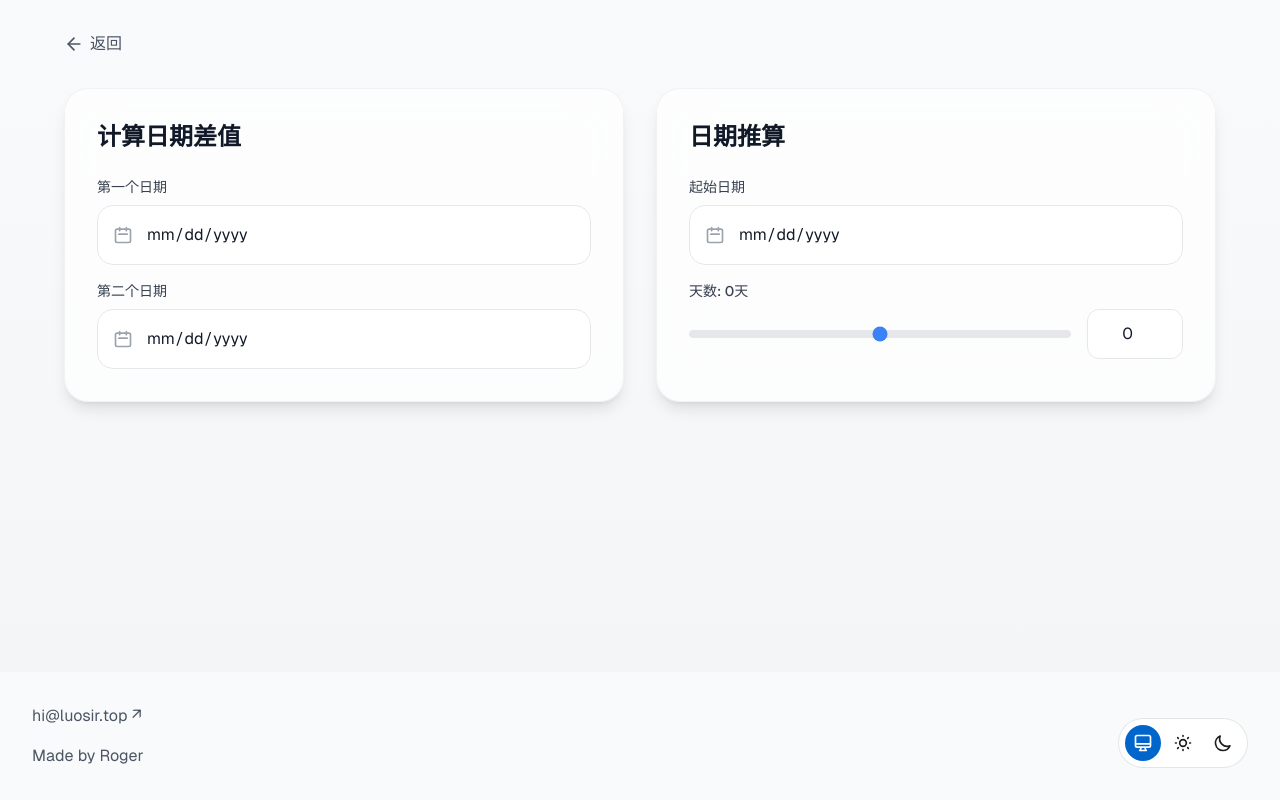
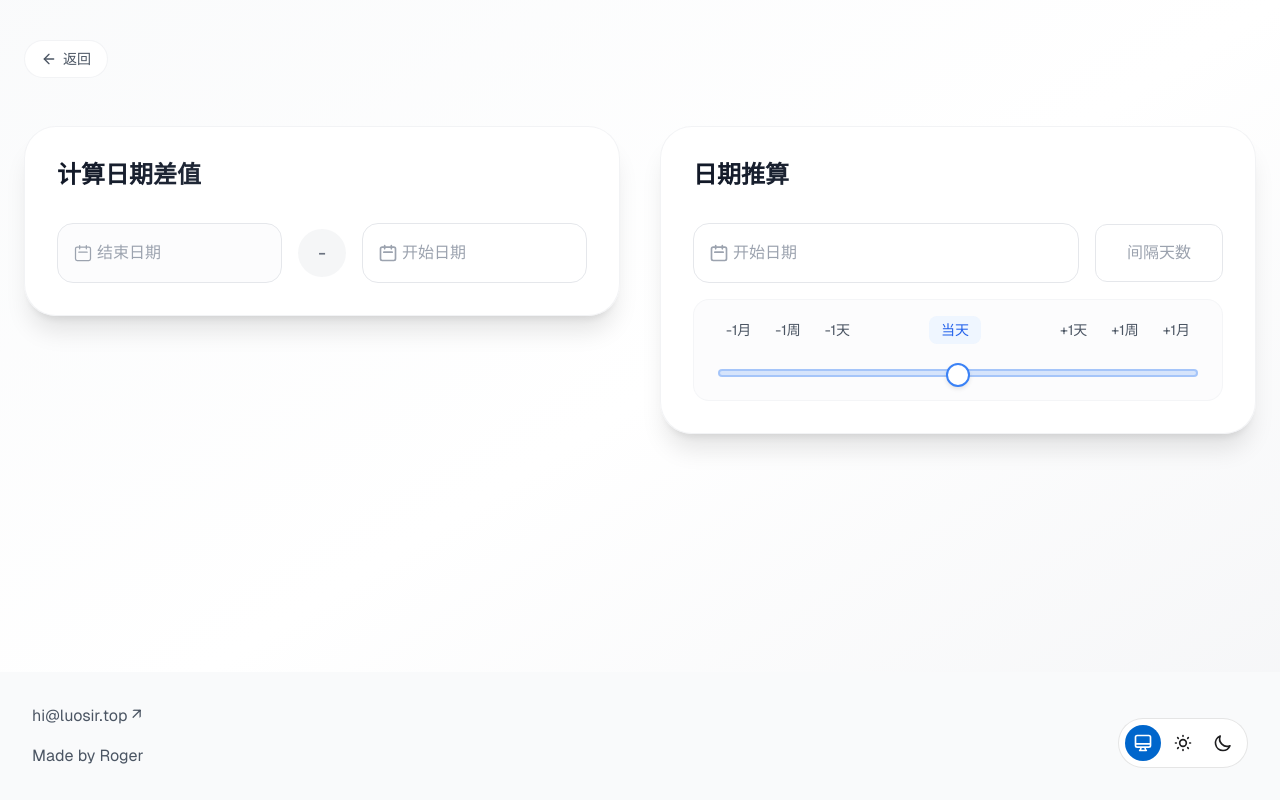
Before and after one commit to luocompany/luosir, a Next.js app: page /tools/date-tools in a window 1280 px wide. Built offline with nearby package versions, Linux system fonts and the light colour scheme.

Commit message:
日期计算器优化

```diff
--- a/app/tools/date-tools/page.tsx
+++ b/app/tools/date-tools/page.tsx
@@ -4,22 +4,7 @@ import { useState, useEffect } from 'react';
 import Link from 'next/link';
 import Footer from '../../components/Footer';
 import { ArrowLeft } from 'lucide-react';
-
-// 在组件内添加自定义样式
-const dateInputStyles = `
-  .custom-date-input::-webkit-calendar-picker-indicator {
-    background: transparent;
-    bottom: 0;
-    color: transparent;
-    cursor: pointer;
-    height: auto;
-    left: 0;
-    position: absolute;
-    right: 0;
-    top: 0;
-    width: auto;
-  }
-`;
+import './styles.css';
 
 export default function DateTools() {
   // 日期差值计算的状态
@@ -29,8 +14,15 @@ export default function DateTools() {
 
   // 日期推算的状态
   const [baseDate, setBaseDate] = useState('');
-  const [days, setDays] = useState('0');
+  const [days, setDays] = useState('');
   const [resultDate, setResultDate] = useState<string | null>(null);
+
+  // 添加一个格式化日期的函数
+  const formatDate = (dateString: string) => {
+    if (!dateString) return '';
+    const [year, month, day] = dateString.split('-');
+    return `${year}-${month}-${day}`;
+  };
 
   // 日期差值计算的效果
   useEffect(() => {
@@ -45,78 +37,106 @@ export default function DateTools() {
     }
   }, [date1, date2]);
 
-  // 日期推算的效果
+  // 修改日期推算的效果
   useEffect(() => {
-    if (baseDate && days) {
+    if (baseDate && days !== '') {
+      try {
         const date = new Date(baseDate);
-      date.setDate(date.getDate() + parseInt(days));
-      setResultDate(date.toISOString().split('T')[0]);
+        // 确保 days 是有效数字
+        const daysNum = parseInt(days) || 0;
+        // 使用 UTC 时间来避免时区问题
+        const utcDate = new Date(Date.UTC(
+          date.getUTCFullYear(),
+          date.getUTCMonth(),
+          date.getUTCDate() + daysNum
+        ));
+        // 格式化日期
+        const resultDateStr = utcDate.toISOString().split('T')[0];
+        setResultDate(resultDateStr);
+      } catch (error) {
+        console.error('Date calculation error:', error);
+        setResultDate(null);
+      }
     } else {
       setResultDate(null);
     }
   }, [baseDate, days]);
 
+  // 修改按钮点击处理函数
+  const handleDaysChange = (change: number) => {
+    setDays(prev => {
+      const currentDays = prev === '' ? 0 : parseInt(prev);
+      return (currentDays + change).toString();
+    });
+  };
+
   return (
-    <div className="min-h-screen flex flex-col bg-gradient-to-b from-gray-50 to-gray-100 dark:from-gray-900 dark:to-gray-800">
-      <style>{dateInputStyles}</style>
-      <main className="flex-1 px-3 py-4 sm:px-4 sm:py-8">
-        <div className="max-w-6xl mx-auto">
-          <div className="flex items-center mb-4 sm:mb-8">
+    <div className="min-h-screen flex flex-col bg-gradient-to-br from-gray-50/90 via-white/60 to-gray-100/90 dark:from-gray-900 dark:via-gray-900/80 dark:to-gray-800">
+      <main className="flex-1 px-4 py-6 sm:px-6 sm:py-10">
+        <div className="max-w-7xl mx-auto">
+          {/* 返回按钮优化 */}
+          <div className="flex items-center mb-8 sm:mb-12">
             <Link
               href="/tools"
-              className="inline-flex items-center text-gray-600 hover:text-gray-900 dark:text-gray-400 dark:hover:text-gray-100 transition-colors"
+              className="group inline-flex items-center px-4 py-2 rounded-full bg-white/90 dark:bg-gray-800/90 backdrop-blur-lg border border-gray-200/50 dark:border-gray-700/50 text-gray-600 hover:text-gray-900 dark:text-gray-400 dark:hover:text-gray-100 transition-all hover:shadow-lg hover:scale-[1.02]"
             >
-              <ArrowLeft className="h-4 w-4 sm:h-5 sm:w-5 mr-1.5" />
-              <span className="text-sm sm:text-base font-medium">返回</span>
+              <ArrowLeft className="h-4 w-4 mr-1.5 transition-transform group-hover:-translate-x-0.5" />
+              <span className="text-sm font-medium">返回</span>
             </Link>
           </div>
 
-          <div className="grid grid-cols-1 md:grid-cols-2 gap-4 sm:gap-8">
-            {/* 日期差值计算部分 */}
-            <div className="space-y-4 sm:space-y-6 bg-white/70 dark:bg-gray-800/70 backdrop-blur-xl p-4 sm:p-8 rounded-2xl sm:rounded-3xl shadow-lg border border-gray-200/50 dark:border-gray-700/50">
-              <h2 className="text-xl sm:text-2xl font-semibold text-gray-900 dark:text-white">计算日期差值</h2>
-              <div className="space-y-3 sm:space-y-4">
-                <div className="relative">
-                  <label
-                    htmlFor="date1"
-                    className="block text-sm font-medium text-gray-700 dark:text-gray-300 mb-1 sm:mb-2"
-                  >
-                    第一个日期
-                  </label>
-                  <div className="relative">
+          {/* 网格布局优化 */}
+          <div className="grid grid-cols-1 lg:grid-cols-2 gap-8 lg:gap-10">
+            {/* 日期差值计算部分 - 优化卡片样式 */}
+            <div className="bg-white/95 dark:bg-gray-800/95 backdrop-blur-2xl p-6 sm:p-8 rounded-[2rem] shadow-xl border border-gray-200/50 dark:border-gray-700/50 h-fit hover:shadow-2xl transition-all duration-500">
+              <h2 className="text-2xl font-semibold bg-gradient-to-r from-gray-900 to-gray-600 dark:from-white dark:to-gray-300 bg-clip-text text-transparent mb-8">
+                计算日期差值
+              </h2>
+              <div className="space-y-6">
+                <div className="flex items-center gap-4">
+                  <div className="relative flex-1">
+                    <div className="date-input-wrapper group">
                       <input
                         id="date1"
                         type="date"
                         value={date1}
-                      onChange={(e) => setDate1(e.target.value)}
-                      className="custom-date-input w-full p-3 sm:p-4 rounded-xl sm:rounded-2xl border border-gray-200 dark:border-gray-700 bg-white/50 dark:bg-gray-900/50 backdrop-blur-sm text-gray-900 dark:text-white focus:outline-none focus:ring-2 focus:ring-blue-500/30 transition-all hover:border-blue-500/50 appearance-none pl-10 sm:pl-12 text-sm sm:text-base"
+                        onChange={(e) => {
+                          const newDate = e.target.value;
+                          setDate1(newDate);
+                          e.target.value = formatDate(newDate);
+                        }}
+                        className="custom-date-input w-full p-4 rounded-2xl border border-gray-200 dark:border-gray-700 bg-gray-50/50 dark:bg-gray-900/50 backdrop-blur-xl text-gray-900 dark:text-white focus:outline-none focus:ring-2 focus:ring-blue-500/30 transition-all hover:border-blue-500/30 appearance-none pl-12"
                       />
+                      <span className="date-placeholder">结束日期</span>
                       <svg
-                      className="absolute left-3 sm:left-4 top-1/2 -translate-y-1/2 w-4 h-4 sm:w-5 sm:h-5 text-gray-400 pointer-events-none"
+                        className="absolute left-4 top-1/2 -translate-y-1/2 w-5 h-5 text-gray-400 group-hover:text-blue-500/70 transition-colors"
                         fill="none"
                         viewBox="0 0 24 24"
                         stroke="currentColor"
                       >
-                      <path strokeLinecap="round" strokeLinejoin="round" strokeWidth={2} d="M8 7V3m8 4V3m-9 8h10M5 21h14a2 2 0 002-2V7a2 2 0 00-2-2H5a2 2 0 00-2 2v12a2 2 0 002 2z" />
+                        <path strokeLinecap="round" strokeLinejoin="round" strokeWidth={1.5} d="M8 7V3m8 4V3m-9 8h10M5 21h14a2 2 0 002-2V7a2 2 0 00-2-2H5a2 2 0 00-2 2v12a2 2 0 002 2z" />
                       </svg>
                     </div>
                   </div>
 
-                <div className="relative">
-                  <label
-                    htmlFor="date2"
-                    className="block text-sm font-medium text-gray-700 dark:text-gray-300 mb-1 sm:mb-2"
-                  >
-                    第二个日期
-                  </label>
-                  <div className="relative">
+                  <div className="flex items-center justify-center w-12 h-12 rounded-full bg-gray-100/80 dark:bg-gray-700/50 backdrop-blur-xl">
+                    <span className="text-gray-500 dark:text-gray-400 text-lg font-medium">-</span>
+                  </div>
+
+                  <div className="relative flex-1">
+                    <div className="date-input-wrapper">
                       <input
                         id="date2"
                         type="date"
                         value={date2}
-                      onChange={(e) => setDate2(e.target.value)}
-                      className="custom-date-input w-full p-3 sm:p-4 rounded-xl sm:rounded-2xl border border-gray-200 dark:border-gray-700 bg-white/50 dark:bg-gray-900/50 backdrop-blur-sm text-gray-900 dark:text-white focus:outline-none focus:ring-2 focus:ring-blue-500/30 transition-all hover:border-blue-500/50 appearance-none pl-10 sm:pl-12 text-sm sm:text-base"
+                        onChange={(e) => {
+                          const newDate = e.target.value;
+                          setDate2(newDate);
+                          e.target.value = formatDate(newDate);
+                        }}
+                        className="custom-date-input w-full p-3 sm:p-4 rounded-xl sm:rounded-2xl border border-gray-200 dark:border-gray-700 bg-gradient-to-r from-white/90 to-white/70 dark:from-gray-900/90 dark:to-gray-900/70 backdrop-blur-sm text-gray-900 dark:text-white focus:outline-none focus:ring-2 focus:ring-blue-500/40 focus:border-blue-500/50 transition-all hover:border-blue-500/50 appearance-none pl-10 sm:pl-12 text-sm sm:text-base"
                       />
+                      <span className="date-placeholder">开始日期</span>
                       <svg
                         className="absolute left-3 sm:left-4 top-1/2 -translate-y-1/2 w-4 h-4 sm:w-5 sm:h-5 text-gray-400 pointer-events-none"
                         fill="none"
@@ -130,33 +150,36 @@ export default function DateTools() {
                 </div>
 
                 {diffDays !== null && (
-                <div className="mt-4 sm:mt-6 p-4 sm:p-6 rounded-xl sm:rounded-2xl bg-blue-50/50 dark:bg-blue-900/20 backdrop-blur-sm border border-blue-100 dark:border-blue-800/50">
-                  <p className="text-center text-lg sm:text-xl font-medium text-gray-900 dark:text-white">
-                    相差 <span className="text-blue-600 dark:text-blue-400 font-semibold">{diffDays}</span> 天
-                  </p>
+                  <div className="mt-6 p-6 rounded-2xl bg-gradient-to-r from-blue-50/90 to-blue-50/50 dark:from-blue-900/30 dark:to-blue-900/10 backdrop-blur-xl border border-blue-100/80 dark:border-blue-800/30">
+                    <div className="flex items-center justify-center gap-3">
+                      <span className="text-gray-600 dark:text-gray-300 text-lg">计算结果：相差</span>
+                      <span className="text-3xl font-bold bg-gradient-to-r from-blue-600 to-blue-500 dark:from-blue-400 dark:to-blue-300 bg-clip-text text-transparent">
+                        {diffDays}
+                      </span>
+                      <span className="text-gray-600 dark:text-gray-300 text-lg">天</span>
+                    </div>
                   </div>
                 )}
               </div>
+            </div>
 
-            {/* 日期推算部分 */}
-            <div className="space-y-4 sm:space-y-6 bg-white/70 dark:bg-gray-800/70 backdrop-blur-xl p-4 sm:p-8 rounded-2xl sm:rounded-3xl shadow-lg border border-gray-200/50 dark:border-gray-700/50">
-              <h2 className="text-xl sm:text-2xl font-semibold text-gray-900 dark:text-white">日期推算</h2>
+            {/* 日期推算部分 - 优化卡片样式 */}
+            <div className="bg-white/95 dark:bg-gray-800/95 backdrop-blur-2xl p-6 sm:p-8 rounded-[2rem] shadow-xl border border-gray-200/50 dark:border-gray-700/50 h-fit hover:shadow-2xl transition-all duration-500">
+              <h2 className="text-2xl font-semibold bg-gradient-to-r from-gray-900 to-gray-600 dark:from-white dark:to-gray-300 bg-clip-text text-transparent mb-8">
+                日期推算
+              </h2>
               <div className="space-y-3 sm:space-y-4">
-                <div className="relative">
-                  <label
-                    htmlFor="baseDate"
-                    className="block text-sm font-medium text-gray-700 dark:text-gray-300 mb-1 sm:mb-2"
-                  >
-                    起始日期
-                  </label>
-                  <div className="relative">
+                <div className="flex items-center gap-4">
+                  <div className="relative flex-1">
+                    <div className="date-input-wrapper">
                       <input
                         id="baseDate"
                         type="date"
                         value={baseDate}
                         onChange={(e) => setBaseDate(e.target.value)}
-                      className="custom-date-input w-full p-3 sm:p-4 rounded-xl sm:rounded-2xl border border-gray-200 dark:border-gray-700 bg-white/50 dark:bg-gray-900/50 backdrop-blur-sm text-gray-900 dark:text-white focus:outline-none focus:ring-2 focus:ring-blue-500/30 transition-all hover:border-blue-500/50 appearance-none pl-10 sm:pl-12 text-sm sm:text-base"
+                        className="custom-date-input w-full p-3 sm:p-4 rounded-xl sm:rounded-2xl border border-gray-200 dark:border-gray-700 bg-gradient-to-r from-white/90 to-white/70 dark:from-gray-900/90 dark:to-gray-900/70 backdrop-blur-sm text-gray-900 dark:text-white focus:outline-none focus:ring-2 focus:ring-blue-500/40 focus:border-blue-500/50 transition-all hover:border-blue-500/50 appearance-none pl-10 sm:pl-12 text-sm sm:text-base"
                       />
+                      <span className="date-placeholder">开始日期</span>
                       <svg
                         className="absolute left-3 sm:left-4 top-1/2 -translate-y-1/2 w-4 h-4 sm:w-5 sm:h-5 text-gray-400 pointer-events-none"
                         fill="none"
@@ -168,30 +191,92 @@ export default function DateTools() {
                     </div>
                   </div>
 
-                <div>
-                  <label
-                    htmlFor="daysRange"
-                    className="block text-sm font-medium text-gray-700 dark:text-gray-300 mb-1 sm:mb-2"
+                  <div className="relative w-32">
+                    <div className="relative">
+                      <input
+                        id="daysInput"
+                        type="number"
+                        value={days}
+                        onChange={(e) => setDays(e.target.value)}
+                        className="w-full p-3 sm:p-4 rounded-xl border border-gray-200 dark:border-gray-700
+                          bg-white/50 dark:bg-gray-900/50 backdrop-blur-sm text-gray-900 dark:text-white
+                          focus:outline-none focus:ring-2 focus:ring-blue-500/30 transition-all text-center
+                          hover:border-blue-500/50 text-sm sm:text-base"
+                      />
+                      {!days && (
+                        <span className="absolute left-0 right-0 top-1/2 -translate-y-1/2 text-gray-400 text-center pointer-events-none">
+                          间隔天数
+                        </span>
+                      )}
+                      {days && (
+                        <span className="absolute right-3 top-1/2 -translate-y-1/2 text-gray-400">天</span>
+                      )}
+                    </div>
+                  </div>
+                </div>
+
+                <div className="space-y-4 bg-gray-50/50 dark:bg-gray-800/50 rounded-2xl p-4 backdrop-blur-sm border border-gray-200/30 dark:border-gray-700/30">
+                  <div className="flex items-center justify-between px-2">
+                    <div className="flex items-center gap-2">
+                      <button
+                        onClick={() => handleDaysChange(-30)}
+                        className="px-2 py-1 text-sm rounded-lg hover:bg-gray-100 dark:hover:bg-gray-700 text-gray-600 dark:text-gray-400"
                       >
-                    天数: {days}天
-                  </label>
-                  <div className="flex items-center gap-3 sm:gap-4">
+                        -1月
+                      </button>
+                      <button
+                        onClick={() => handleDaysChange(-7)}
+                        className="px-2 py-1 text-sm rounded-lg hover:bg-gray-100 dark:hover:bg-gray-700 text-gray-600 dark:text-gray-400"
+                      >
+                        -1周
+                      </button>
+                      <button
+                        onClick={() => handleDaysChange(-1)}
+                        className="px-2 py-1 text-sm rounded-lg hover:bg-gray-100 dark:hover:bg-gray-700 text-gray-600 dark:text-gray-400"
+                      >
+                        -1天
+                      </button>
+                    </div>
+
+                    <button
+                      onClick={() => setDays('0')}
+                      className="px-3 py-1 text-sm rounded-lg bg-blue-50 hover:bg-blue-100 dark:bg-blue-900/30 dark:hover:bg-blue-900/50 text-blue-600 dark:text-blue-400 font-medium"
+                    >
+                      当天
+                    </button>
+
+                    <div className="flex items-center gap-2">
+                      <button
+                        onClick={() => handleDaysChange(1)}
+                        className="px-2 py-1 text-sm rounded-lg hover:bg-gray-100 dark:hover:bg-gray-700 text-gray-600 dark:text-gray-400"
+                      >
+                        +1天
+                      </button>
+                      <button
+                        onClick={() => handleDaysChange(7)}
+                        className="px-2 py-1 text-sm rounded-lg hover:bg-gray-100 dark:hover:bg-gray-700 text-gray-600 dark:text-gray-400"
+                      >
+                        +1周
+                      </button>
+                      <button
+                        onClick={() => handleDaysChange(30)}
+                        className="px-2 py-1 text-sm rounded-lg hover:bg-gray-100 dark:hover:bg-gray-700 text-gray-600 dark:text-gray-400"
+                      >
+                        +1月
+                      </button>
+                    </div>
+                  </div>
+
+                  <div className="relative px-2">
                     <input
                       id="daysRange"
                       type="range"
                       min="-365"
                       max="365"
+                      step="1"
                       value={days}
                       onChange={(e) => setDays(e.target.value)}
-                      className="w-full h-2 bg-gray-200 dark:bg-gray-700 rounded-lg appearance-none cursor-pointer accent-blue-500 hover:accent-blue-600 transition-all"
-                    />
-                    <input
-                      id="daysInput"
-                      type="number"
-                      value={days}
-                      onChange={(e) => setDays(e.target.value)}
-                      aria-label="天数输入框"
-                      className="w-20 sm:w-24 p-2 sm:p-3 rounded-lg sm:rounded-xl border border-gray-200 dark:border-gray-700 bg-white/50 dark:bg-gray-900/50 backdrop-blur-sm text-gray-900 dark:text-white focus:outline-none focus:ring-2 focus:ring-blue-500/30 transition-all text-center hover:border-blue-500/50 text-sm sm:text-base"
+                      className="slider-input w-full"
                     />
                   </div>
                 </div>
@@ -201,7 +286,7 @@ export default function DateTools() {
                 <div className="mt-4 sm:mt-6 p-4 sm:p-6 rounded-xl sm:rounded-2xl bg-blue-50/50 dark:bg-blue-900/20 backdrop-blur-sm border border-blue-100 dark:border-blue-800/50">
                   <p className="text-center text-lg sm:text-xl font-medium text-gray-900 dark:text-white">
                     {days}天{parseInt(days) >= 0 ? '后' : '前'}是:
-                    <span className="text-blue-600 dark:text-blue-400 font-semibold ml-2">{resultDate}</span>
+                    <span className="text-blue-600 dark:text-blue-400 font-semibold ml-2">{formatDate(resultDate)}</span>
                   </p>
                 </div>
               )}
--- /dev/null
+++ b/app/tools/date-tools/styles.css
@@ -0,0 +1,166 @@
+.custom-date-input {
+  position: relative;
+  transition: all 0.3s cubic-bezier(0.4, 0, 0.2, 1);
+  color-scheme: light dark;
+  font-size: 16px;
+  backdrop-filter: blur(8px);
+}
+
+.custom-date-input::-webkit-calendar-picker-indicator {
+  background: transparent;
+  bottom: 0;
+  color: transparent;
+  cursor: pointer;
+  height: auto;
+  left: 0;
+  position: absolute;
+  right: 0;
+  top: 0;
+  width: auto;
+  opacity: 0;
+}
+
+.custom-date-input::-webkit-datetime-edit-text {
+  display: none;
+}
+
+.custom-date-input::-webkit-datetime-edit-year-field,
+.custom-date-input::-webkit-datetime-edit-month-field,
+.custom-date-input::-webkit-datetime-edit-day-field {
+  padding: 0 2px;
+  color: transparent;
+}
+
+.custom-date-input:not([value=""])::-webkit-datetime-edit-year-field,
+.custom-date-input:not([value=""])::-webkit-datetime-edit-month-field,
+.custom-date-input:not([value=""])::-webkit-datetime-edit-day-field {
+  color: inherit;
+}
+
+.custom-date-input:not([value=""])::-webkit-datetime-edit-text {
+  display: inline-block;
+  padding: 0 2px;
+  color: inherit;
+  content: "-";
+}
+
+.date-input-wrapper {
+  position: relative;
+  width: 100%;
+  transition: all 0.3s cubic-bezier(0.4, 0, 0.2, 1);
+}
+
+.date-placeholder {
+  position: absolute;
+  left: 40px;
+  top: 50%;
+  transform: translateY(-50%);
+  color: #9CA3AF;
+  pointer-events: none;
+  opacity: 1;
+  transition: opacity 0.2s ease;
+  z-index: 1;
+}
+
+.custom-date-input:not([value=""]) + .date-placeholder {
+  opacity: 0;
+}
+
+.custom-date-input:hover {
+  transform: translateY(-1px);
+  box-shadow: 0 8px 28px rgba(0, 0, 0, 0.05);
+}
+
+.custom-date-input:focus {
+  transform: translateY(-1px);
+  box-shadow: 0 8px 32px rgba(59, 130, 246, 0.15);
+}
+
+.dark .custom-date-input:hover {
+  box-shadow: 0 8px 24px rgba(0, 0, 0, 0.15);
+}
+
+.dark .custom-date-input:focus {
+  box-shadow: 0 8px 32px rgba(59, 130, 246, 0.15);
+}
+
+.date-input-wrapper:hover {
+  transform: translateY(-1px);
+}
+
+.slider-input {
+  -webkit-appearance: none;
+  appearance: none;
+  height: 8px;
+  width: 100%;
+  background: transparent;
+  cursor: pointer;
+}
+
+.slider-input::-webkit-slider-runnable-track {
+  width: 100%;
+  height: 8px;
+  background: linear-gradient(
+    to right,
+    rgb(59 130 246 / 0.2) 0%,
+    rgb(59 130 246 / 0.2) 50%,
+    rgb(59 130 246 / 0.2) 100%
+  );
+  border-radius: 999px;
+  border: 2px solid rgb(59 130 246 / 0.3);
+}
+
+.slider-input::-webkit-slider-thumb {
+  -webkit-appearance: none;
+  appearance: none;
+  width: 24px;
+  height: 24px;
+  border-radius: 50%;
+  background: #fff;
+  border: 2px solid rgb(59 130 246);
+  margin-top: -8px;
+  cursor: pointer;
+  box-shadow: 0 2px 4px rgba(0, 0, 0, 0.1);
+  transition: all 0.2s ease;
+}
+
+.slider-input::-webkit-slider-thumb:hover {
+  transform: scale(1.1);
+  box-shadow: 0 4px 8px rgba(59, 130, 246, 0.25);
+}
+
+.slider-input:active::-webkit-slider-thumb {
+  transform: scale(1.15);
+  background: rgb(59 130 246);
+  border-color: rgb(59 130 246);
+}
+
+.dark .slider-input::-webkit-slider-runnable-track {
+  background: linear-gradient(
+    to right,
+    rgb(59 130 246 / 0.3) 0%,
+    rgb(59 130 246 / 0.3) 50%,
+    rgb(59 130 246 / 0.3) 100%
+  );
+  border-color: rgb(59 130 246 / 0.4);
+}
+
+.dark .slider-input::-webkit-slider-thumb {
+  background: rgb(31 41 55);
+  border-color: rgb(59 130 246);
+}
+
+.dark .slider-input:active::-webkit-slider-thumb {
+  background: rgb(59 130 246);
+}
+
+input[type="number"] {
+  font-feature-settings: "tnum";
+  font-variant-numeric: tabular-nums;
+}
+
+input[type="number"]::-webkit-inner-spin-button,
+input[type="number"]::-webkit-outer-spin-button {
+  -webkit-appearance: none;
+  margin: 0;
+}
```
Also changed, not shown: app/tools/page.tsx (+10 -10 lines). Lines whose indentation alone changed are shown as unchanged.
